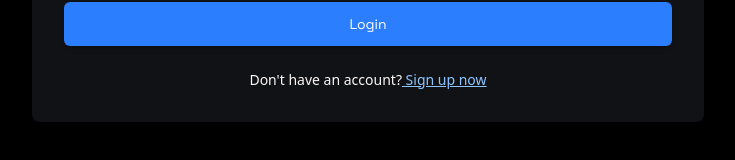
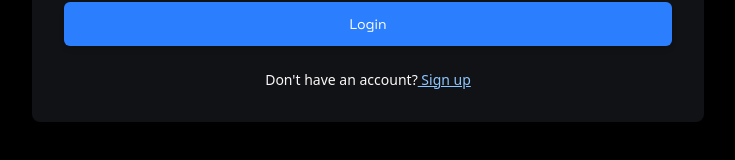
Before and after one commit to skidev101/creatives30, a React (Vite) app in the folder frontend/: page /login in a window 1280 px wide. Shown: the part 599-759 px from the top of the page, without its empty margins (272-1007 px from the left). Built offline with nearby package versions, Linux system fonts and the light colour scheme.

Commit message:
added vercel rewrites

```diff
--- a/frontend/src/forms/login.jsx
+++ b/frontend/src/forms/login.jsx
@@ -1,6 +1,6 @@
 import { useState } from 'react';
 import { FaEye, FaEyeSlash } from 'react-icons/fa';
-import { useNavigate } from 'react-router-dom';
+import { Link, useNavigate } from 'react-router-dom';
 import { signInWithEmailAndPassword, signInWithPopup } from 'firebase/auth';
 import { auth, googleProvider } from '../firebase';
 import { useDispatch } from 'react-redux';
@@ -231,7 +231,7 @@ export default function Login() {
 
                 <p className="signup-link text-sm text-center text-[#fcf7f8]">
                     Don't have an account?
-                    <a className=" text-blue-300 underline" href="/register"> Sign up now</a>
+                    <Link className=" text-blue-300 underline" to="/register"> Sign up</Link>
                 </p>
             </div>
         </section>
--- a/frontend/src/forms/signup.jsx
+++ b/frontend/src/forms/signup.jsx
@@ -220,9 +220,9 @@ export default function Signup() {
 
                 <p className="text-sm text-center text-[#fcf7f8]">
                     Already have an account?{' '}
-                    <a className="text-blue-300 hover:text-blue-400 underline" href="/login">
+                    <Link className="text-blue-300 hover:text-blue-400 underline" to="/login">
                         Sign in
-                    </a>
+                    </Link>
                 </p>
             </div>
         </section>
```
Also changed, not shown: frontend/vercel.json (added).
